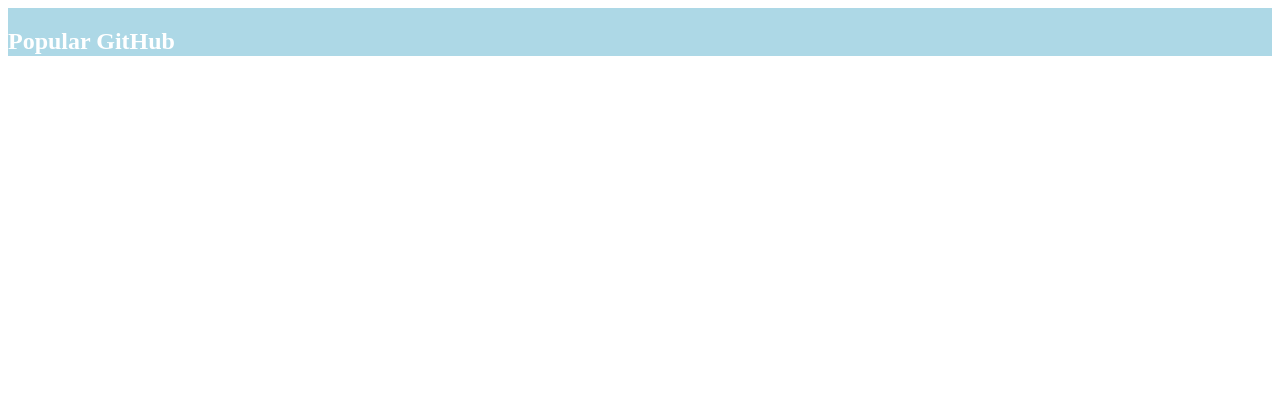
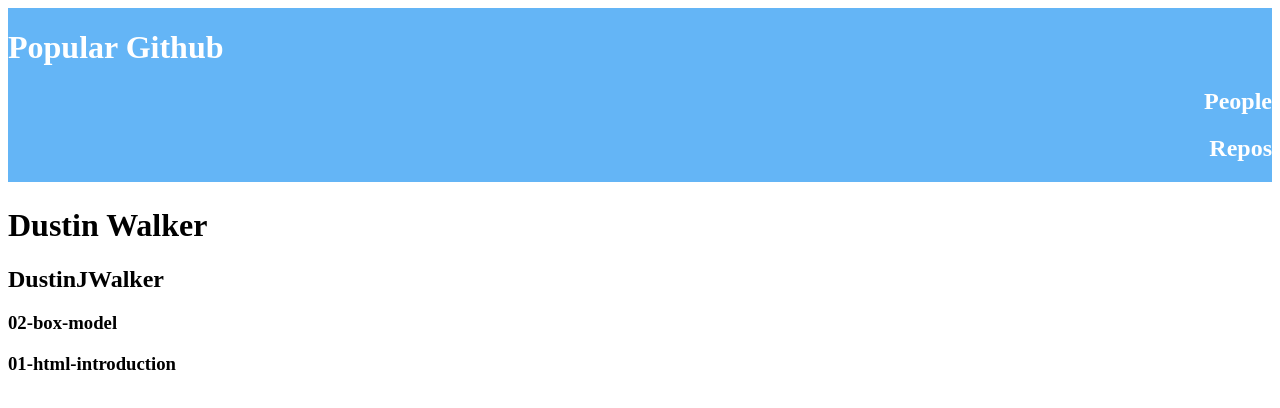
Before and after one commit to DustinJWalker/02-box-model, a plain HTML site: page index.html in a window 1280 px wide. Drawn offline with Linux system fonts and the light colour scheme.

Commit message:
added grid item

```diff
--- a/app.css
+++ b/app.css
@@ -2,19 +2,20 @@
   box-sizing: border-box;
 
 }
-.topbar {
+.navbar {
   display: inline-block;
   width: 100%;
-  height: 3em;
   overflow: auto;
-  background: lightblue;
+  background: #64b5f6;
   color: white;
+
 }
-.topbar-title  {
-  color: white;
+.nav_bar-left  {
+
+  text-align: left;
 }
 
-.topbar_small-title  {
-  color: white;
+.nav_bar-right  {
+
   text-align: right;
 }
--- a/index.html
+++ b/index.html
@@ -6,17 +6,29 @@
     <link rel="stylesheet" href="./app.css">
   </head>
   <body>
-    <div class="topbar">
-      <h2 class="topbar-title">Popular GitHub</h2>
+    <div class="navbar">
+      <h1 class="nav_bar-left">Popular Github</h1>
 
-      <h4 class="topbar_small-title">People</h4>
+      <h2 class="nav_bar-right">People</h2>
 
-      <h4 class="topbar_small-title">Repos</h4>
+      <h2 class="nav_bar-right">Repos</h2>
+    </div>
+
+    <div class="user_image">
+      <h1 class="name">Dustin Walker</h1>
+        <h2 class="user_name">DustinJWalker</h2>
+        <h3 class="list_of_repos">02-box-model</h3>
+        <h3 class="list_of_repos">01-html-introduction</h3>
+
 
     </div>
 
 
 
 
+
+
+
+
   </body>
 </html>
```
